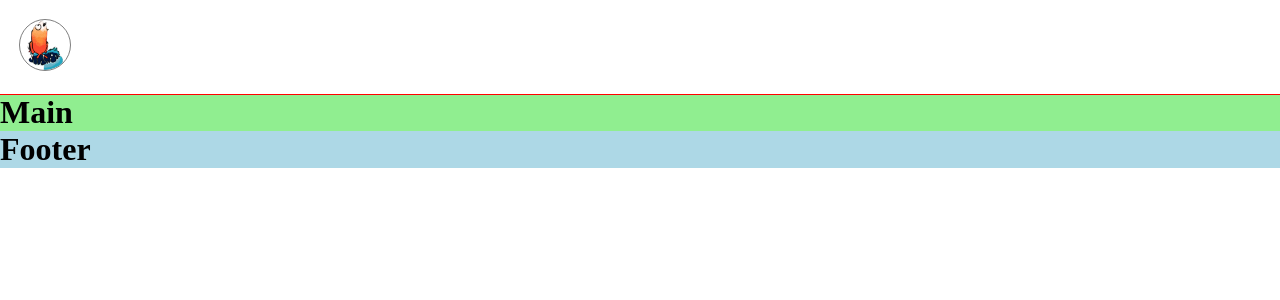
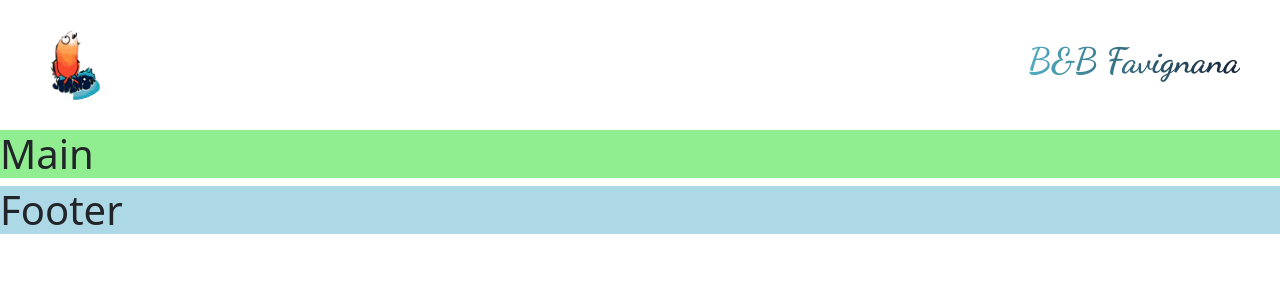
Before and after one commit to DHrdo/B-BFavignana-Dott.Cannizzaro, a React (Create React App) app: page / in a window 1280 px wide. Shown: the top 300 px of the page. Built offline with nearby package versions, Linux system fonts and the light colour scheme.

Commit message:
added bootstrap

```diff
--- a/src/components/Header/Header.js
+++ b/src/components/Header/Header.js
@@ -4,13 +4,15 @@ import { Link } from "react-router-dom";
 export const Header = () => {
     return (
         <div className="header">
-            <div className="wrap-logo-container">
-                <Link to={'/'}>
+            <div className="wrap-header">
+                <Link to={'/'} className="logo-link">
                     <img className="bnb-logo-img" src={process.env.PUBLIC_URL + '/images/logo/bnb-logo.png'}></img>
                 </Link>
+
+                <div className="place-name-container">
+                    <h1 className="place-name">B&B Favignana</h1>
+                </div>
             </div>
-
-
         </div>
     )
 }
--- a/src/components/Header/Header.scss
+++ b/src/components/Header/Header.scss
@@ -1,18 +1,50 @@
+@import url('https://fonts.googleapis.com/css2?family=Dancing+Script:wght@400..700&display=swap');
+
 .header {
     background-color: white;
     width: 100%;
 
-    .wrap-logo-container {
-        outline: 1px solid red;
-        padding: 20px;
-        a {
-            .bnb-logo-img {
-                outline: 1px solid gray;
-                width: 50px;
-                height: 50px;
-                border-radius: 100px;
-                object-fit: contain;
-            }
+    .wrap-header {
+      display: flex;
+      flex-direction: row;
+      justify-content: space-between;
+      padding: 30px 40px;
+
+      .logo-link {
+        display: inline-block;
+        align-self: center;
+        -webkit-border-radius: 50%;
+        -moz-border-radius: 50%;
+        border-radius: 50%;
+        -khtml-border-radius: 50%;
+
+        .bnb-logo-img {
+            -webkit-border-radius: 50%;
+            -moz-border-radius: 50%;
+            border-radius: 50%;
+            -khtml-border-radius: 50%;
+            vertical-align: middle;
+            width: 70px;
+            height: 70px;
+            object-fit: contain;
         }
+      }
+
+      .place-name-container {
+        align-self: center;
+
+        .place-name {
+            background: linear-gradient(to right, #52adc1, #152235);
+            -webkit-background-clip: text;
+            -webkit-text-fill-color: transparent;
+            font-size: 2.2em;
+            font-weight: bold;
+
+            font-family: "Dancing Script", cursive;
+            font-optical-sizing: auto;
+            font-weight: 700;
+            font-style: normal;
+          }
+      }
     }
 }
--- a/src/css/Header.css
+++ b/src/css/Header.css
@@ -1,16 +1,40 @@
+@import url("https://fonts.googleapis.com/css2?family=Dancing+Script:wght@400..700&display=swap");
 .header {
   background-color: white;
   width: 100%;
 }
-.header .wrap-logo-container {
-  outline: 1px solid red;
-  padding: 20px;
+.header .wrap-header {
+  display: flex;
+  flex-direction: row;
+  justify-content: space-between;
+  padding: 30px 40px;
 }
-.header .wrap-logo-container a .bnb-logo-img {
-  outline: 1px solid gray;
-  width: 50px;
-  height: 50px;
-  border-radius: 100px;
+.header .wrap-header .logo-link {
+  display: inline-block;
+  align-self: center;
+  border-radius: 50%;
+  -khtml-border-radius: 50%;
+}
+.header .wrap-header .logo-link .bnb-logo-img {
+  border-radius: 50%;
+  -khtml-border-radius: 50%;
+  vertical-align: middle;
+  width: 70px;
+  height: 70px;
   -o-object-fit: contain;
      object-fit: contain;
 }
+.header .wrap-header .place-name-container {
+  align-self: center;
+}
+.header .wrap-header .place-name-container .place-name {
+  background: linear-gradient(to right, #52adc1, #152235);
+  -webkit-background-clip: text;
+  -webkit-text-fill-color: transparent;
+  font-size: 2.2em;
+  font-weight: bold;
+  font-family: "Dancing Script", cursive;
+  font-optical-sizing: auto;
+  font-weight: 700;
+  font-style: normal;
+}
--- a/src/index.js
+++ b/src/index.js
@@ -1,6 +1,7 @@
 import React from 'react';
 import ReactDOM from 'react-dom/client';
 import { BrowserRouter } from 'react-router-dom';
+import 'bootstrap/dist/css/bootstrap.min.css';
 import './index.css';
 import App from './App';
 import reportWebVitals from './reportWebVitals';
```
Also changed, not shown: 1 other file (tests, documents, lock files or other folders).
